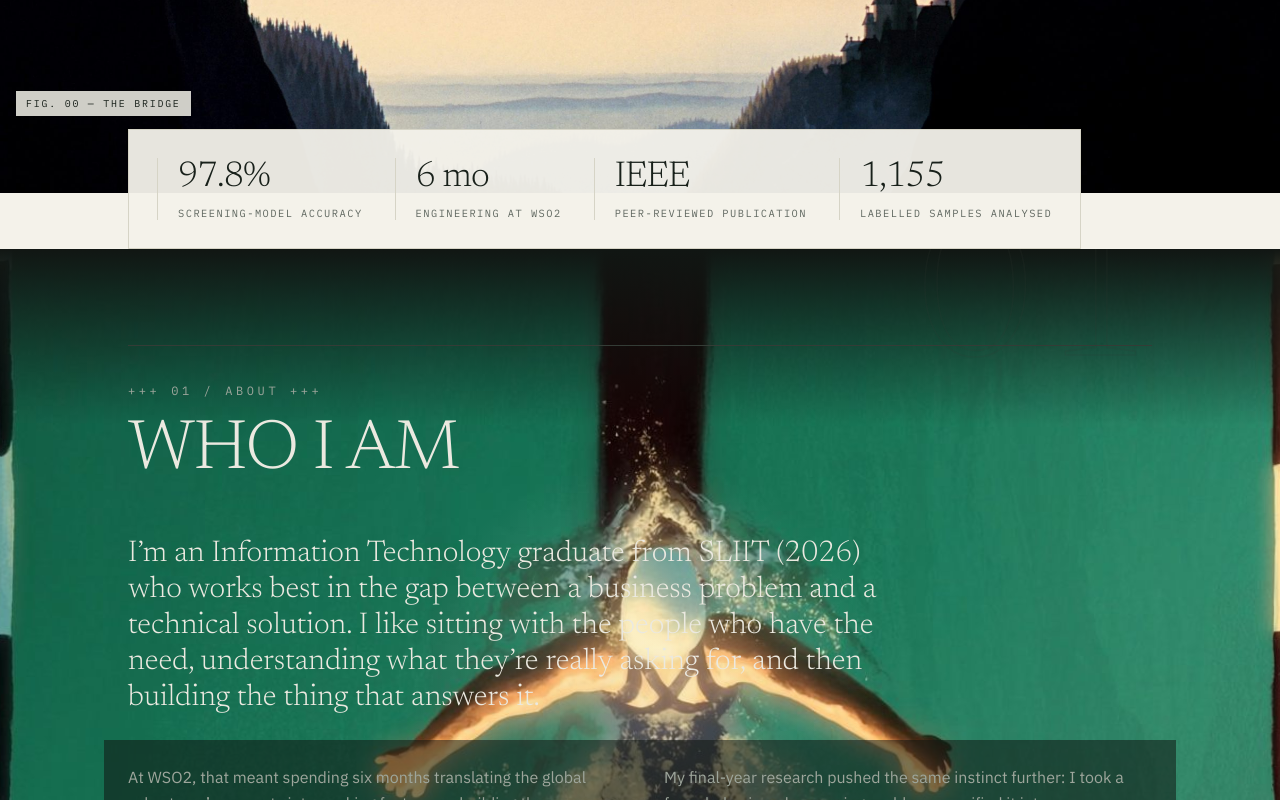
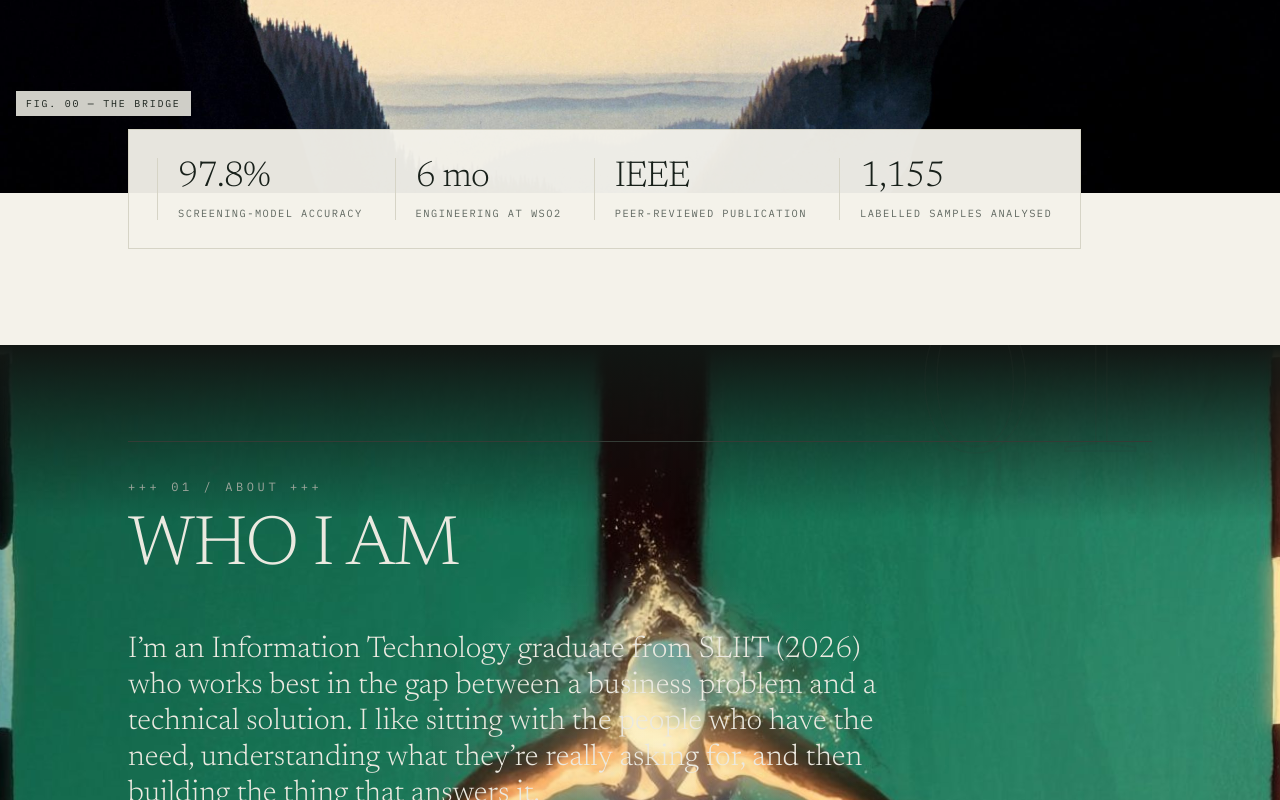
Before and after one commit to senudidinaya/senudi-portfolio, a Next.js app: page / in a window 1280 px wide. Shown: the part 1180-1980 px from the top of the page. Built offline with nearby package versions, Linux system fonts and the light colour scheme; no server answers; the database is empty.

Commit message:
refactor: adjust padding in Hero component for improved layout

```diff
--- a/src/components/Hero.tsx
+++ b/src/components/Hero.tsx
@@ -37,7 +37,7 @@ export function Hero({
       <HeroBridgeBand />
 
       {/* metrics as a caption plate cutting across the plate's bottom edge */}
-      <div className="relative z-10 mx-auto -mt-12 w-full max-w-content px-5 sm:-mt-16 sm:px-8">
+      <div className="relative z-10 mx-auto -mt-12 w-full max-w-content px-5 pb-16 sm:-mt-16 sm:px-8 sm:pb-24">
         <HeroMetrics metrics={metrics} />
       </div>
     </section>
```
